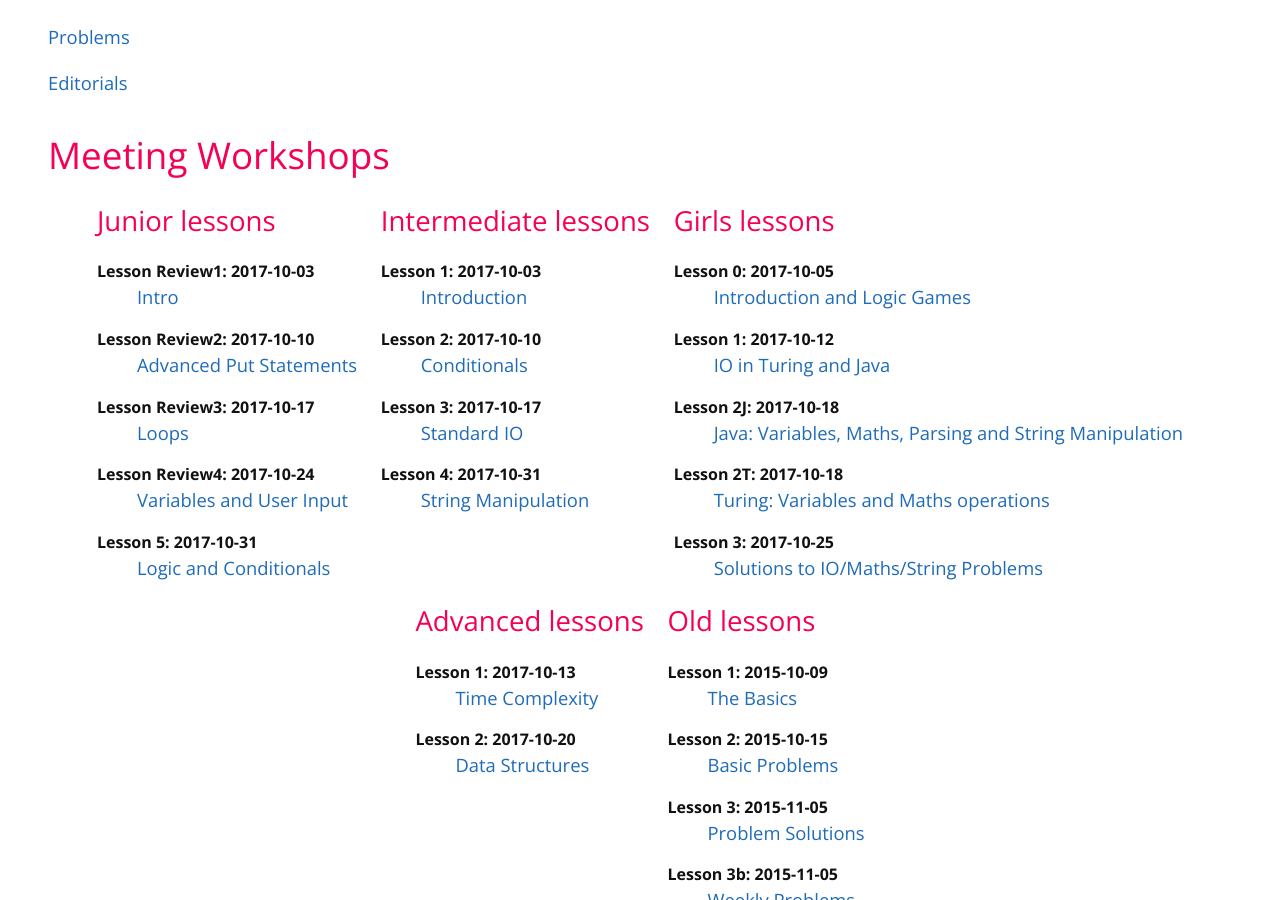
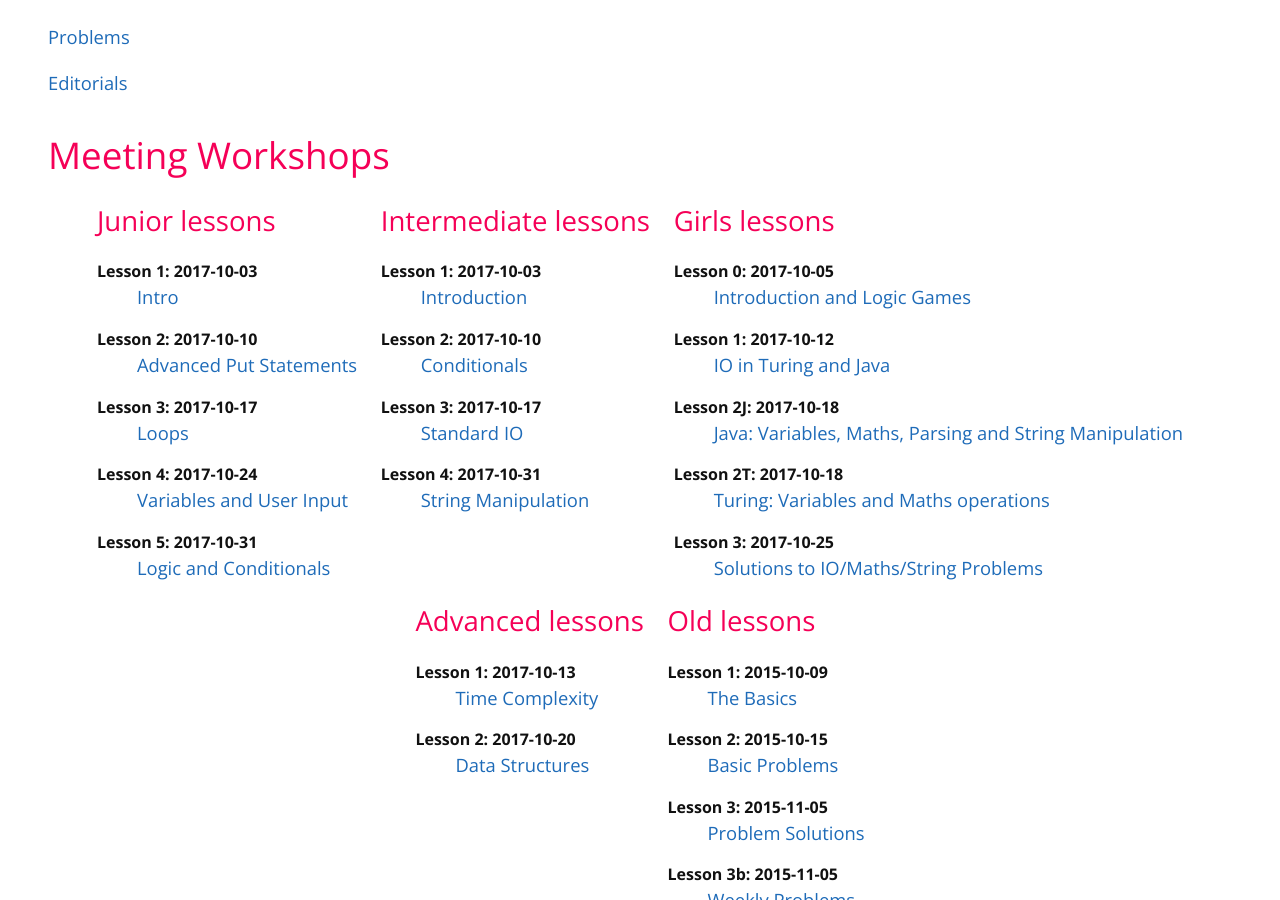
Before and after one commit to mcpt/mcpt.github.io, a Jekyll site: the page built from cpt.md, in a window 1280 px wide and 900 px high, scrolled down 356 px. Built offline with Jekyll 4.4.1, drawn with Linux system fonts in a browser that asks for light colours.

Commit message:
Remove "Review" prefix from lesson ids in Jr

```diff
--- a/_data/junior-lessons.yml
+++ b/_data/junior-lessons.yml
@@ -6,22 +6,22 @@
 
 - title: Intro
   date: 2017-10-03
-  id: Review1
+  id: 1
   url: https://docs.google.com/presentation/d/1Eq3NSO1B_q2lAB1F6lEWmgI-JFPms9zaekuicEePbG8
 
 - title: Advanced Put Statements
   date: 2017-10-10
-  id: Review2
+  id: 2
   url: https://docs.google.com/presentation/d/13UsZRZVChp9-r5HwfiPD_6eSqA42sLpjiduEbSTS2P0
 
 - title: Loops
   date: 2017-10-17
-  id: Review3
+  id: 3
   url: https://docs.google.com/presentation/d/1OeFy5_aO1X5XTftjdT57XaaGZtME1GJnbglXWd7ikmc
 
 - title: Variables and User Input
   date: 2017-10-24
-  id: Review4
+  id: 4
   url: https://docs.google.com/presentation/d/11rwNHEhiyFEmIOCoIYqVDanQTxQY4i-nBd-45VfpCZo
 
 - title: Logic and Conditionals
```
